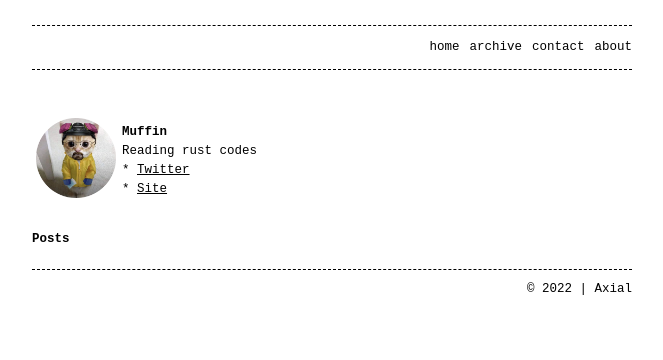
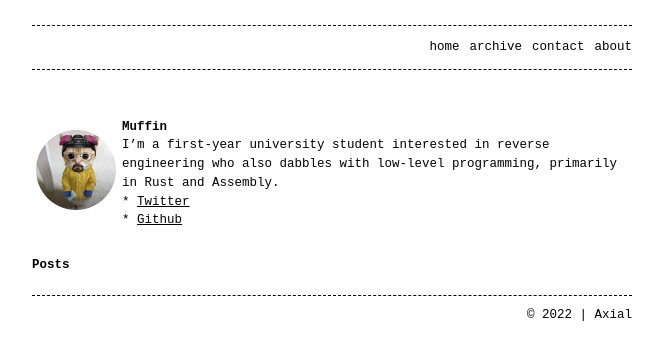
Before and after one commit to RixedLabs/RixedLabs.github.io, a Jekyll site: the page built from muffin.md, in a window 1280 px wide. Shown: the top 360 px of the page, without its empty margins (308-971 px from the left). Built offline with Jekyll 4.4.1, drawn with Linux system fonts in a browser that asks for light colours; our own code applies the rules of GitHub Pages for plain Markdown files.

Commit message:
Update muffin.md

```diff
--- a/muffin.md
+++ b/muffin.md
@@ -6,10 +6,10 @@ title: muffin
   <tr>
      <td><img src="/assets/images/muffin.png" alt="..." width="80" height="80" style="float:left"></td>
         <td><b> Muffin </b> <br>
-      Reading rust codes
+      I’m a first-year university student interested in reverse engineering who also dabbles with low-level programming, primarily in Rust and Assembly.
         <br>
 * <a href="https://twitter.com/_muffin31">Twitter</a> <br>
-* <a href="https://muff-in.github.io/">Site</a> <br>
+* <a href="https://github.com/muff-in">Github</a> <br>
     </td>
   </tr> <br>
 </table>
```
